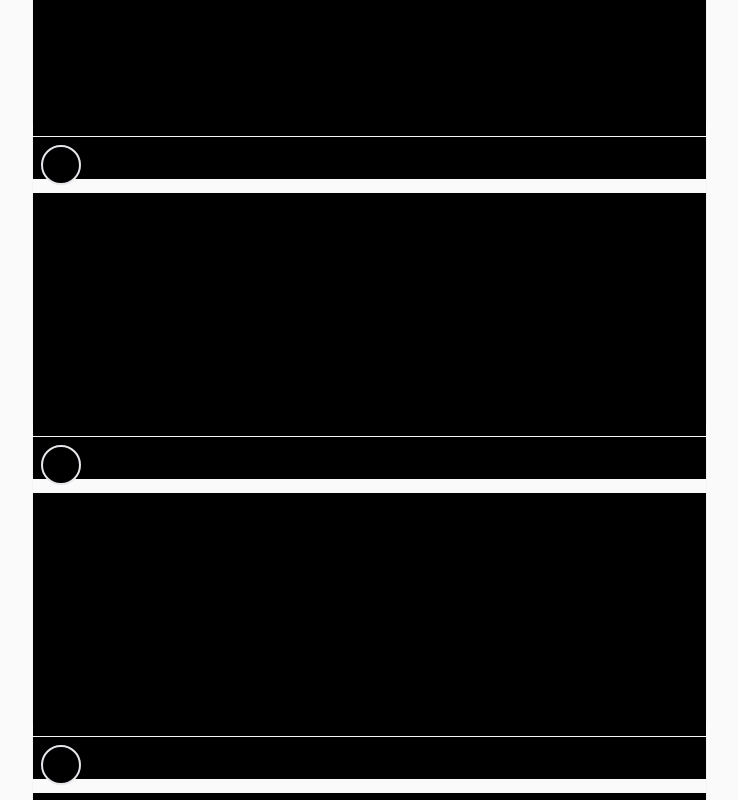
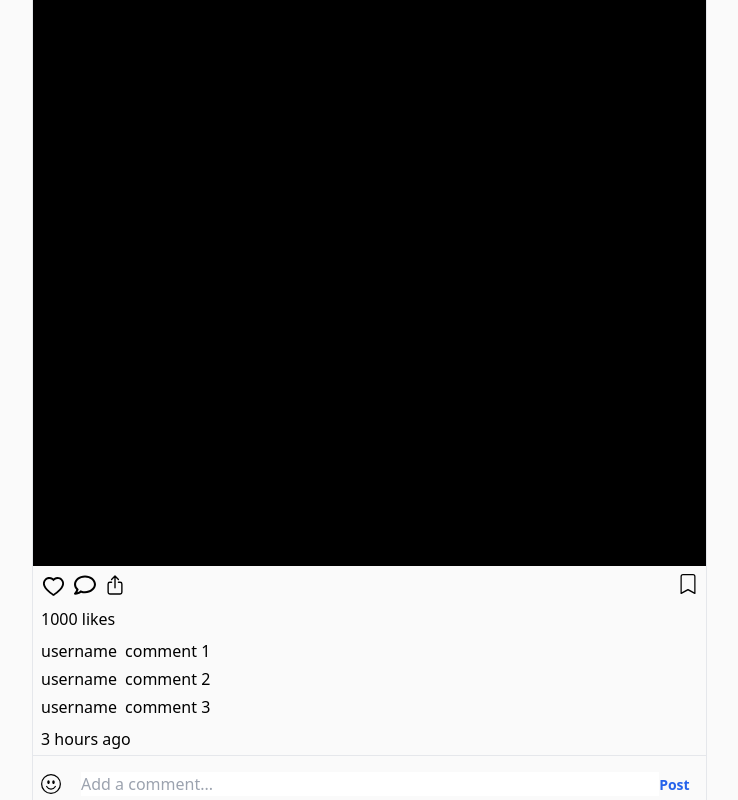
Before and after one commit to OneArc16/instagramClone, a Next.js app: page / in a window 1280 px wide. Shown: the part 420-1220 px from the top of the page, without its empty margins (96-834 px from the left). Built offline with nearby package versions, Linux system fonts and the light colour scheme.

Commit message:
POST DE MENSAJE LIKE, COMENTARIOS Y COMPARTIR

```diff
--- a/src/components/Header/Headericon/index.js
+++ b/src/components/Header/HeaderIcon/index.js
@@ -1,6 +1,6 @@
 import React from 'react'
 
-const HeaderIcon = ({Icon, name}) => {
+const HeaderIcon = ({Icon}) => {
   return (
     <div className='p-2 text-black transition rounded cursor-pointer hover:text-white hover:bg-black'>
         <Icon className='' size={25}/>
--- a/src/components/Header/index.js
+++ b/src/components/Header/index.js
@@ -1,6 +1,6 @@
 import {BsSearch} from 'react-icons/bs'
 import {Add, Cross, Home, Heart, Messenger, Search, Compass, Profile} from '../Header/HeaderIcons';
-import HeaderIcon from '../Header/Headericon';
+import HeaderIcon from './HeaderIcon';
 import Link from 'next/link';
 
 const HEADER_ITEMS = [
--- a/src/components/Post/index.js
+++ b/src/components/Post/index.js
@@ -1,10 +1,13 @@
 import React from 'react'
-import { BsThreeDots } from 'react-icons/bs'
+import { AiOutlineHeart } from 'react-icons/ai'
+import { BsBookmark, BsEmojiSmile, BsThreeDots } from 'react-icons/bs'
+import { FaRegComment } from 'react-icons/fa'
+import { IoShareOutline } from 'react-icons/io5'
 
 const Post = ({postIndex}) => {
   return (
-    <div className="flex flex-col w-full border-gray-100 border max-h-72">
-         <div className="flex w-full p-2 justify-between items-center">
+    <div className="flex flex-col w-full border border-gray-200">
+         <div className="flex items-center justify-between w-full p-2">
         <div className="flex items-center justify-center space-x-2">
             <div className="w-10 h-10 bg-black border-2 rounded-full" />
             <div>Username</div>
@@ -12,14 +15,20 @@ const Post = ({postIndex}) => {
         <div className="w-4 select-none"><BsThreeDots className="text-lg"/></div>
         </div>
         <div className="w-full h-full bg-black aspect-square"></div>
-        <div className='flex justify-between p-2'>
+        <div className='flex justify-between p-2 text-lg'>
             <div className='flex space-x-2'>
-                <div>like</div>
-                <div>comment</div>
-                <div>share</div>
+                <div>
+                    <AiOutlineHeart size={25} className='text-black cursor-pointer hover:text-black/90'/>
+                </div>
+                <div>
+                    <FaRegComment size={22} className='text-black cursor-pointer hover:text-black/90'/>
+                </div>
+                <div>
+                    <IoShareOutline size={22} className='text-black cursor-pointer hover:text-black/90'/>
+                </div>
             </div>
             <div>
-                save
+                <BsBookmark size={20} className='text-black cursor-pointer hover:text-black/90'/>
             </div>
         </div>
         <div className='px-2'>1000 likes</div>
@@ -38,12 +47,20 @@ const Post = ({postIndex}) => {
         <div className='px-2'>
             3 hours ago
         </div>
-        <div>
-            <div>face emoji</div>
+        <div className='flex items-center px-2 py-4 mt-1 space-x-3 border-t border-gray-200'>
             <div>
-                <input type='text' name='comment' id={`comment ${postIndex}`} />
+                <BsEmojiSmile className='text-xl'/>
             </div>
-            <div></div>
+                <form onSubmit={(e) => e.preventDefault()} className='flex w-full px-2'>
+                <div className='w-full'>
+                <input type='text' name={`comment ${postIndex}`} id={`comment ${postIndex}`} className='w-full bg-white outline-none' placeholder='Add a comment...'/>
+            </div>
+            <div>
+                <button className='text-sm font-semibold text-blue-600'>
+                    Post
+                </button>
+            </div>
+                </form>
         </div>
     </div>
   )
```
